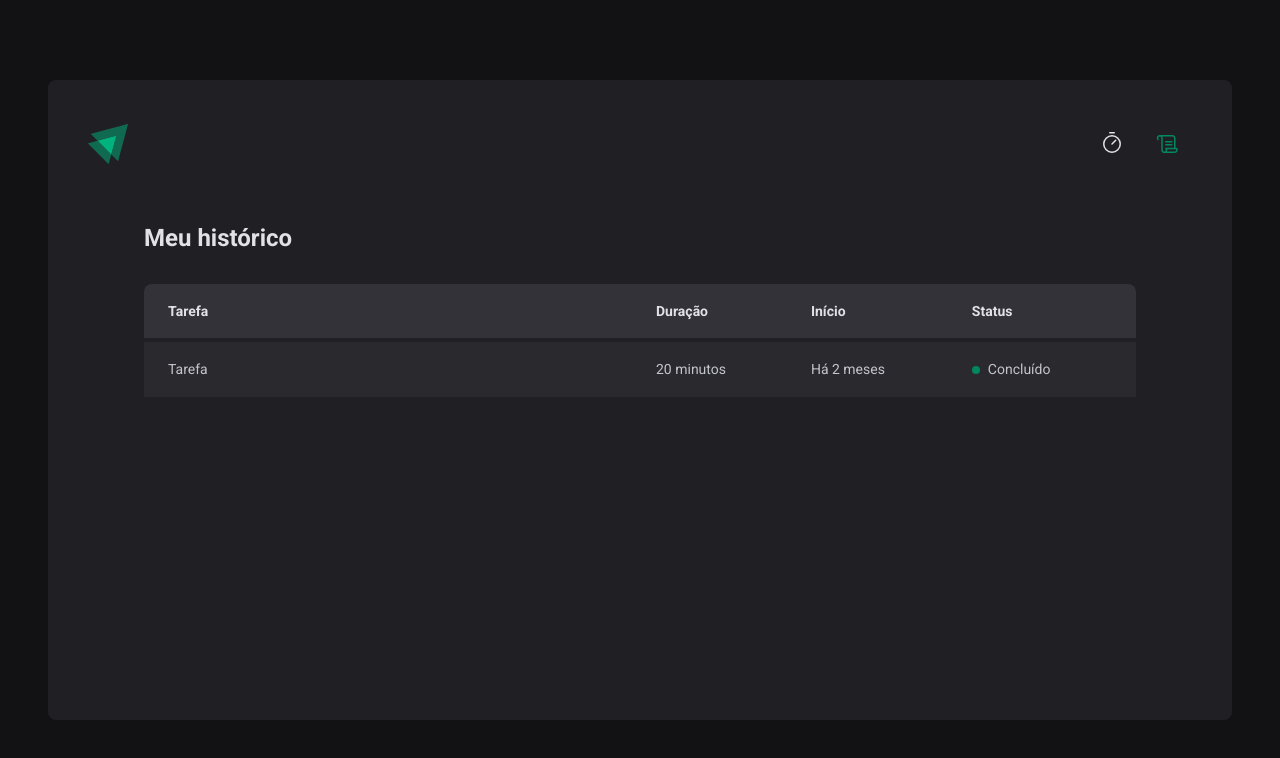
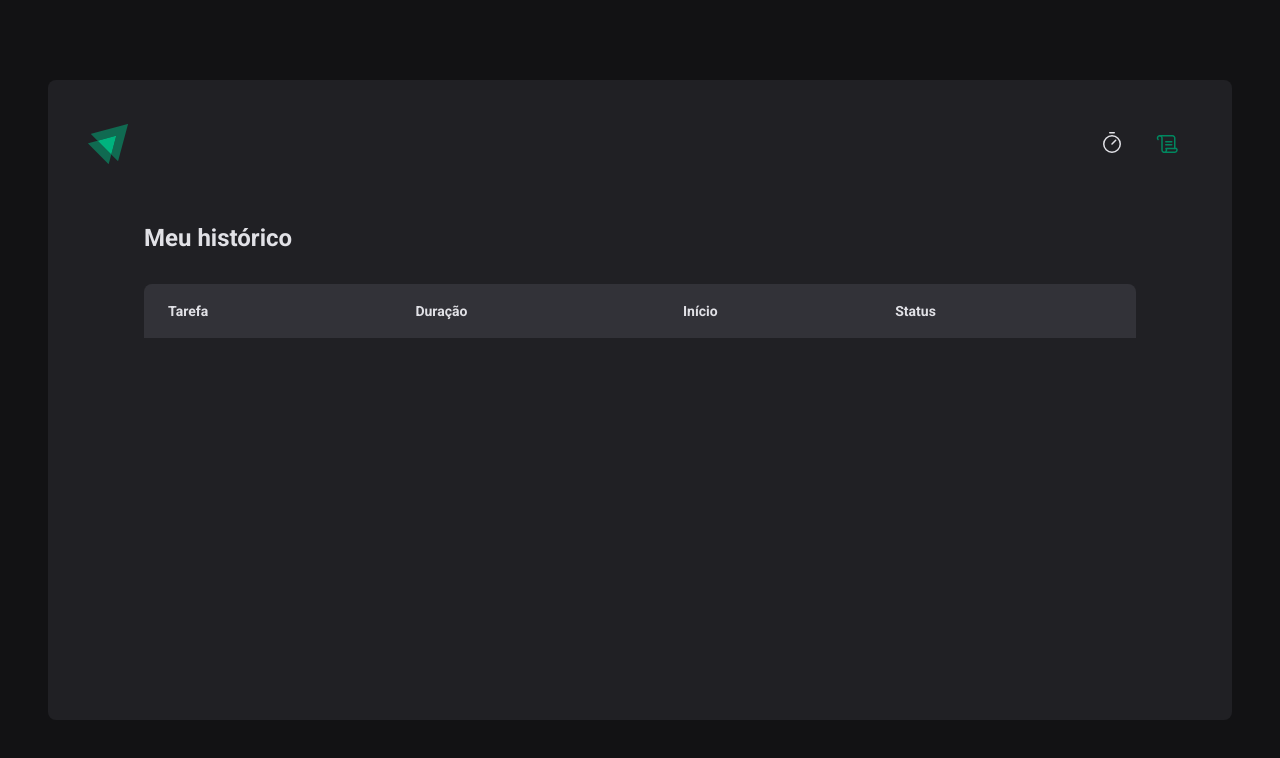
Before and after one commit to mtheusbrito/timer, a React (Vite) app: page /history in a window 1280 px wide. Shown: the top 758 px of the page. Built offline with nearby package versions, Linux system fonts and the light colour scheme.

Commit message:
Listando histórico

```diff
--- a/src/pages/History/index.tsx
+++ b/src/pages/History/index.tsx
@@ -1,8 +1,10 @@
-import React from 'react'
+import React, { useContext } from 'react'
+import { CyclesContext } from '../../contexts/CyclesContext'
 
 import { HistoryContainer, HistoryList, Status } from './styles'
 
 const History: React.FC = () => {
+  const { cycles } = useContext(CyclesContext)
   return (
     <HistoryContainer>
       <h1>Meu histórico</h1>
@@ -17,14 +19,26 @@
             </tr>
           </thead>
           <tbody>
-            <tr>
-              <td>Tarefa</td>
-              <td>20 minutos</td>
-              <td>Há 2 meses</td>
-              <td>
-                <Status statusColor="green">Concluído</Status>
-              </td>
-            </tr>
+            {cycles.map((cycle) => {
+              return (
+                <tr key={cycle.id}>
+                  <td>{cycle.task}</td>
+                  <td>{cycle.minutesAmount} minutos</td>
+                  <td>{cycle.startDate.toISOString()}</td>
+                  <td>
+                    {cycle.finishedDate && (
+                      <Status statusColor="green">Concluído</Status>
+                    )}
+                    {cycle.interruptedDate && (
+                      <Status statusColor="red">Interrompido</Status>
+                    )}
+                    {!cycle.interruptedDate && !cycle.interruptedDate && (
+                      <Status statusColor="yellow">Em andamento</Status>
+                    )}
+                  </td>
+                </tr>
+              )
+            })}
           </tbody>
         </table>
       </HistoryList>
--- a/src/pages/Home/index.tsx
+++ b/src/pages/Home/index.tsx
@@ -39,13 +39,16 @@
       minutesAmount: 0,
     },
   })
-  const { handleSubmit, watch /* reset */ } = newCycleForm
-
+  const { handleSubmit, watch, reset } = newCycleForm
+  function handleCreateNewCycle(data: NewCycleFormData) {
+    createNewCycle(data)
+    reset()
+  }
   const task = watch('task')
   const isSubmitDisabled = !task
   return (
     <HomeContainer>
-      <form onSubmit={handleSubmit(createNewCycle)}>
+      <form onSubmit={handleSubmit(handleCreateNewCycle)}>
         <FormProvider {...newCycleForm}>
           <NewCycleForm />
         </FormProvider>
```
